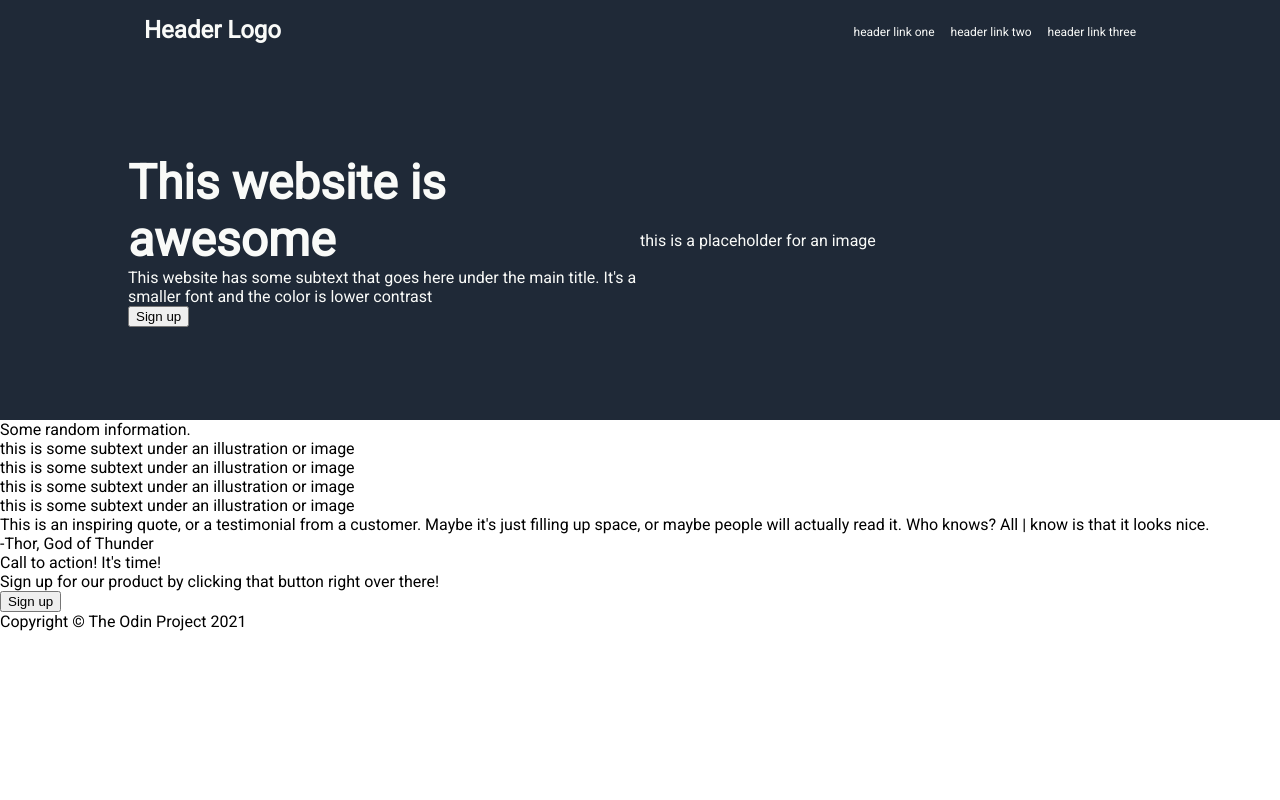
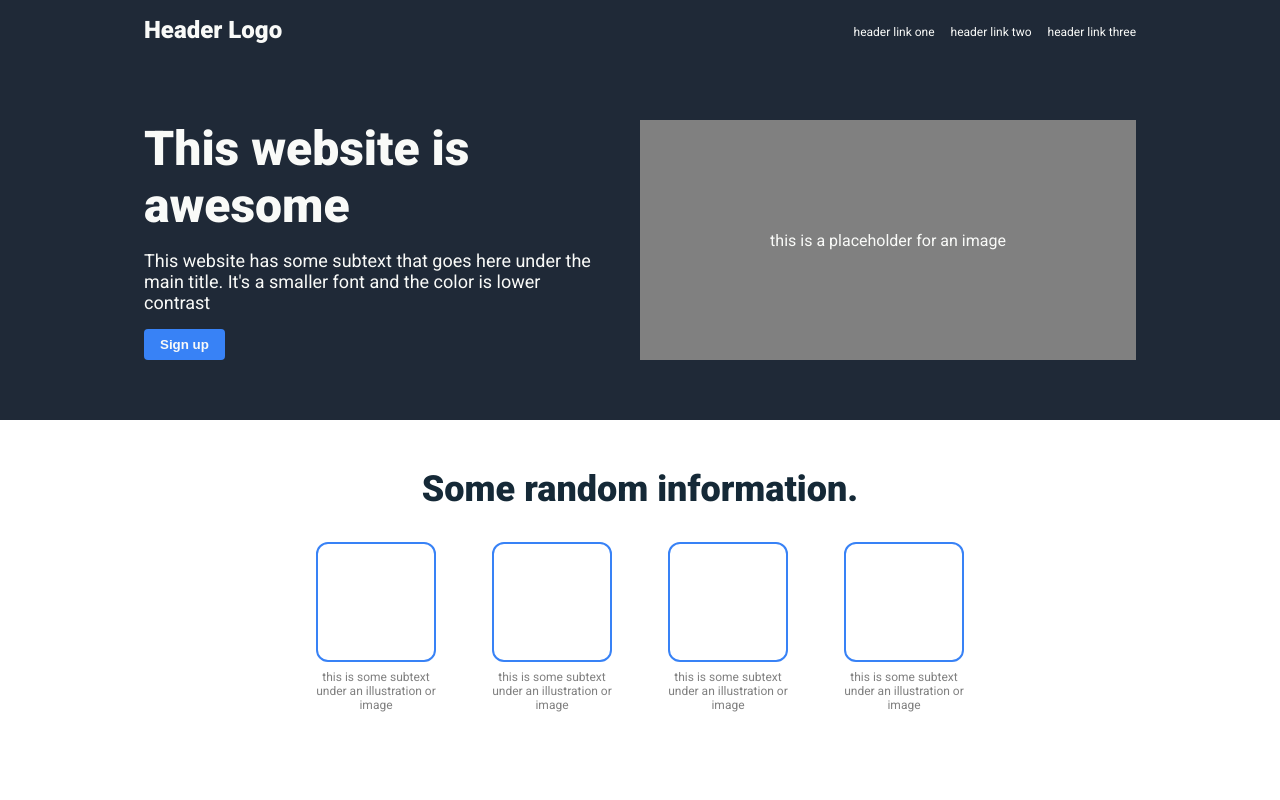
Before and after one commit to apurvrdx1/OdinProj-LandingPage, a plain HTML site: page index.html in a window 1280 px wide. Shown: the top 800 px of the page. Drawn offline with Linux system fonts and the light colour scheme.

Commit message:
Add styles and html to get desired layout

```diff
--- a/index.html
+++ b/index.html
@@ -6,7 +6,8 @@
     <meta name="viewport" content="width=device-width, initial-scale=1.0">
     <title>Landing page study</title>
     <link rel="stylesheet" href="styles.css">
-    <link rel="stylesheet" href="https://fonts.googleapis.com/css?family=Roboto">
+    <link rel="preconnect" href="https://fonts.gstatic.com">
+    <link href="https://fonts.googleapis.com/css2?family=Roboto:wght@100..900&display=swap" rel="stylesheet">
 </head>
 <body>
     <div class="hero">
@@ -21,13 +22,14 @@
             </div>
         </header>
         <div class="hero-content">
+
             <div class="hero-left">
                 <div class="hero-header"><h1>This website is awesome</h1></div>
                 <div class="hero-text">This website has some subtext that goes here under the
                     main title. It's a smaller font and the color is lower
                     contrast
                 </div>
-                <button class="primary">Sign up</button>
+                <button class="primary-button">Sign up</button>
             </div>
             <div class="hero-img">
                 this is a placeholder for an image
@@ -64,12 +66,14 @@
         </div>
     </div>
     <div class="quote">
-        <div class="quote-text">This is an inspiring quote, or a testimonial from a
+        <div class="quote-wrapper">
+            <div class="quote-text"><i>This is an inspiring quote, or a testimonial from a
             customer. Maybe it's just filling up space, or maybe
-            people will actually read it. Who knows? All | know
-            is that it looks nice.
+            people will actually read it. Who knows? All I know
+            is that it looks nice.</i>
+            </div>
+            <div class="quote-source">- Thor, God of Thunder</div>
         </div>
-        <div class="quote-source">-Thor, God of Thunder</div>
 
     </div>
     <div class="cta-section">
@@ -82,7 +86,7 @@
                     Sign up for our product by clicking that button right over there!
                 </div>
             </div>
-            <button class="secondary">Sign up</button>
+            <button class="secondary-button">Sign up</button>
         </div>
     </div>
     <footer>
--- a/styles.css
+++ b/styles.css
@@ -31,7 +31,7 @@ header {
 .hero-header > h1{
     margin:0;
     font-size: 48px;
-    font-weight: 700;
+    font-weight: 900;
     color: #F9FAF8;
 }
 
@@ -42,16 +42,43 @@ header {
     max-width: 1024px;
     justify-content: center;
     align-items: center;
+    flex:1;
+    padding:16px;
 
 }
 
 .hero-left{
     width: 50%;
+    padding-right: 32px;
 
+
+}
+
+.primary-button {
+    color: #F9FAF8;
+    border:none;
+    margin-top: 16px;
+    background-color: #3882F6;
+    border-radius: 4px;
+    padding: 8px 16px;
+    font-weight: 700;
+
+
+}
+
+.hero-text {
+    font-size: 18px;
+    margin-top: 16px;
 }
 
 .hero-img{
     width: 50%;
+    display: flex;
+    justify-content: center;
+    align-items: center;
+    background-color: grey;
+    flex: 1;
+    height: 240px;
 }
 
 .header-logo {
@@ -73,3 +100,134 @@ li > a {
     font-size: 12px;
 
 }
+
+.info {
+    display: flex;
+    justify-content: center;
+    align-items: center;
+    padding-top: 48px;
+    padding-bottom: 108px;
+    flex-direction: column;
+}
+
+.info-text {
+    color:#152937;
+    font-size: 36px;
+    font-weight: 900;
+    margin-bottom: 32px;
+}
+
+.info-block-group {
+    display: flex;
+    gap: 56px;
+}
+
+.info-block {
+    display: flex;
+    flex-direction: column;
+    max-width: 120px;
+
+}
+
+.info-illustration {
+    height: 120px;
+    width: 120px;
+    border: solid 2px #3882F6;
+    border-radius: 12px;
+}
+
+.info-subtext {
+    color: grey;
+    font-size: 12px;
+    text-align: center;
+    margin-top: 8px;
+}
+
+.quote {
+    background-color: #E5E7EB;
+    height: 420px;
+    display: flex;
+    justify-content: center;
+    align-items: center;
+    gap: 8px;
+    flex-direction: column;
+}
+
+.quote-wrapper{
+    max-width: 768px;
+}
+
+.quote-text {
+    font-size: 36px;
+    font-weight: 100;
+    color: #1F2937;
+
+}
+
+.quote-source {
+    font-size: 18px;
+    font-weight: 900;
+    color: #1F2937;
+    text-align: end;
+
+}
+
+.cta-section {
+    display:flex;
+    justify-content: center;
+    align-items: center;
+    height: 280px;
+
+
+}
+
+.cta-container {
+    display: flex;
+    max-width: 1024px;
+    padding: 32px 96px;
+    background-color: #3882F6;
+    border-radius: 8px;
+    align-items: center;
+    min-width: 1024px;
+    justify-content: space-between;
+}
+
+.cta-text-wrapper {
+    display: flex;
+    flex-direction: column;
+    gap:2px;
+    color:#F9FAF8;
+
+
+}
+
+.cta-text {
+    font-weight: 700;
+}
+
+.cta-subtext {
+    font-weight: 300;
+}
+
+.secondary-button {
+    color: #F9FAF8;
+    border:none;
+    border: solid 2px #F9FAF8;
+    border-radius: 4px;
+    padding: 8px 16px;
+    font-weight: 700;
+    background-color: transparent;
+    margin-left: 24px;
+
+}
+
+footer {
+    height: 72px;
+    display:flex;
+    justify-content: center;
+    align-items: center;
+    color: #F9FAF8;
+    font-size:12px;
+    background-color: #1F2937;
+
+}
```
